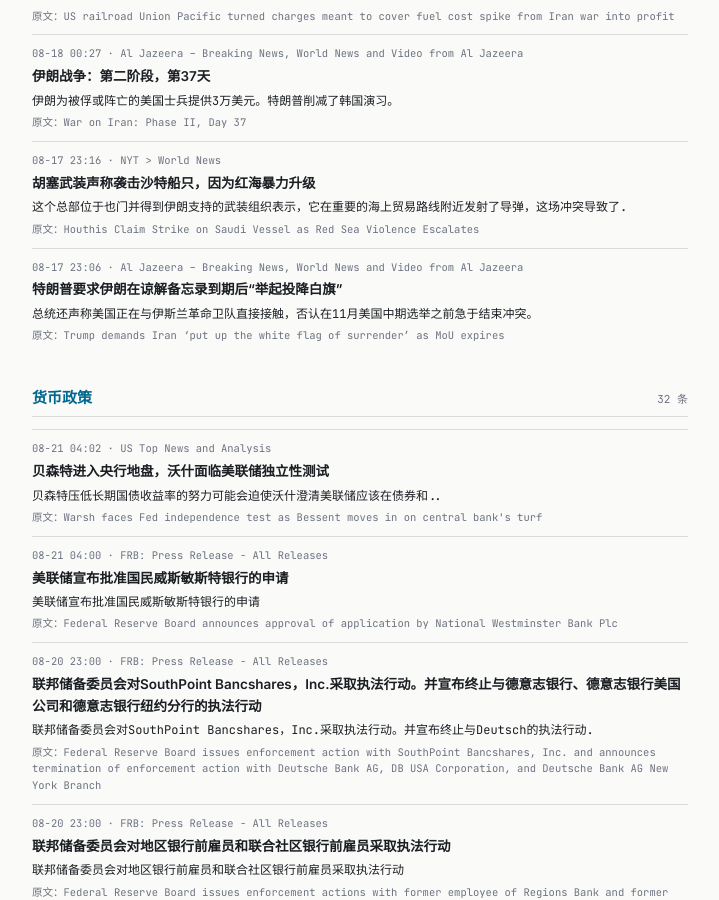
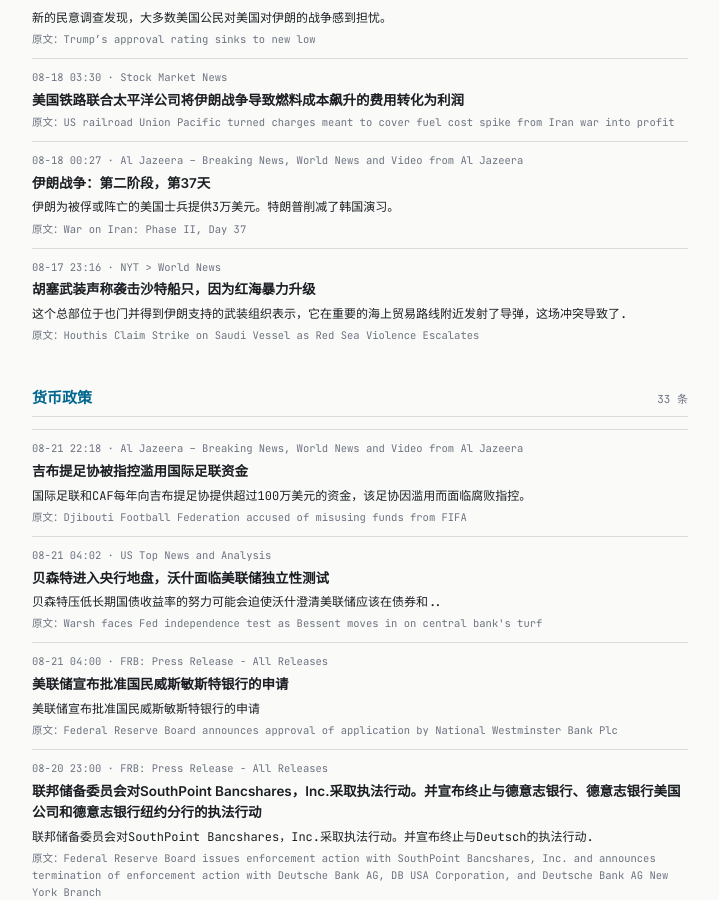
Before and after one commit to tang3super/tang3super.github.io, a Jekyll site: the page built from macro-trade/news-digest.md, in a window 1280 px wide and 900 px high, scrolled down 8203 px. Shown: the whole window, without its empty margins (280-999 px from the left). Built offline with Jekyll 4.4.1, drawn with Linux system fonts in a browser that asks for light colours; some of the changed text lies outside the part shown.

Commit message:
sync news-digest article

```diff
--- a/macro-trade/news-digest.md
+++ b/macro-trade/news-digest.md
@@ -5,11 +5,18 @@
 date: '2026-08-21'
 summary: 2026年第34周监控
 week_label: 2026年第34周监控
-last_updated: 2026-08-21 22:21
+last_updated: 2026-08-21 22:58
 refresh_note: 每 5 分钟自动刷新
 topics:
 - name: 地缘政治
   items:
+  - title: 'War on Iran: The US could focus on economically isolating Iran'
+    summary: The US Treasury Secretary, has indicated a change in US strategy towards Iran, focusing on economic isolation.
+    link: https://www.aljazeera.com/video/newsfeed/2026/8/21/war-on-iran-the-us-could-focus-on-economically-isolating-iran?traffic_source=rss
+    source: Al Jazeera – Breaking News, World News and Video from Al Jazeera
+    time: 08-21 21:59
+    title_zh: 伊朗战争：美国可以专注于经济孤立伊朗
+    summary_zh: 美国财政部长表示，美国对伊朗的战略将发生变化，重点放在经济孤立上。
   - title: U.S. military says it aided passage of 660 million barrels of oil through Strait of Hormuz since May
     summary: The security situation in Hormuz remains contested but the U.S. is helping oil get through the strait.
     link: https://www.cnbc.com/2026/08/21/strait-hormuz-central-command-centcom-oil-iran-war.html
@@ -551,15 +558,15 @@
     time: 08-17 23:16
     title_zh: 胡塞武装声称袭击沙特船只，因为红海暴力升级
     summary_zh: 这个总部位于也门并得到伊朗支持的武装组织表示，它在重要的海上贸易路线附近发射了导弹，这场冲突导致了.
-  - title: Trump demands Iran ‘put up the white flag of surrender’ as MoU expires
-    summary: President also claims US is in direct contact with IRGC, denies a rush to end conflict ahead of November's US midterms.
-    link: https://www.aljazeera.com/news/2026/8/17/trump-demands-iran-put-up-the-white-flag-of-surrender-as-mou-expires?traffic_source=rss
-    source: Al Jazeera – Breaking News, World News and Video from Al Jazeera
-    time: 08-17 23:06
-    title_zh: 特朗普要求伊朗在谅解备忘录到期后“举起投降白旗”
-    summary_zh: 总统还声称美国正在与伊斯兰革命卫队直接接触，否认在11月美国中期选举之前急于结束冲突。
 - name: 货币政策
   items:
+  - title: Djibouti Football Federation accused of misusing funds from FIFA
+    summary: FIFA and CAF provides more than $1m a year to Djibouti's federation, which faces corruption allegations over misuse.
+    link: https://www.aljazeera.com/sports/2026/8/21/djibouti-football-federation-accused-misusing-funds-fifa?traffic_source=rss
+    source: Al Jazeera – Breaking News, World News and Video from Al Jazeera
+    time: 08-21 22:18
+    title_zh: 吉布提足协被指控滥用国际足联资金
+    summary_zh: 国际足联和CAF每年向吉布提足协提供超过100万美元的资金，该足协因滥用而面临腐败指控。
   - title: Warsh faces Fed independence test as Bessent moves in on central bank's turf
     summary: Bessent’s effort to tamp down long-term Treasury yields could force Warsh to clarify how far the Fed should go in coordinating on bonds and…
     link: https://www.cnbc.com/2026/08/20/bessent-warsh-fed-bond-market-treasury-yields.html
```
